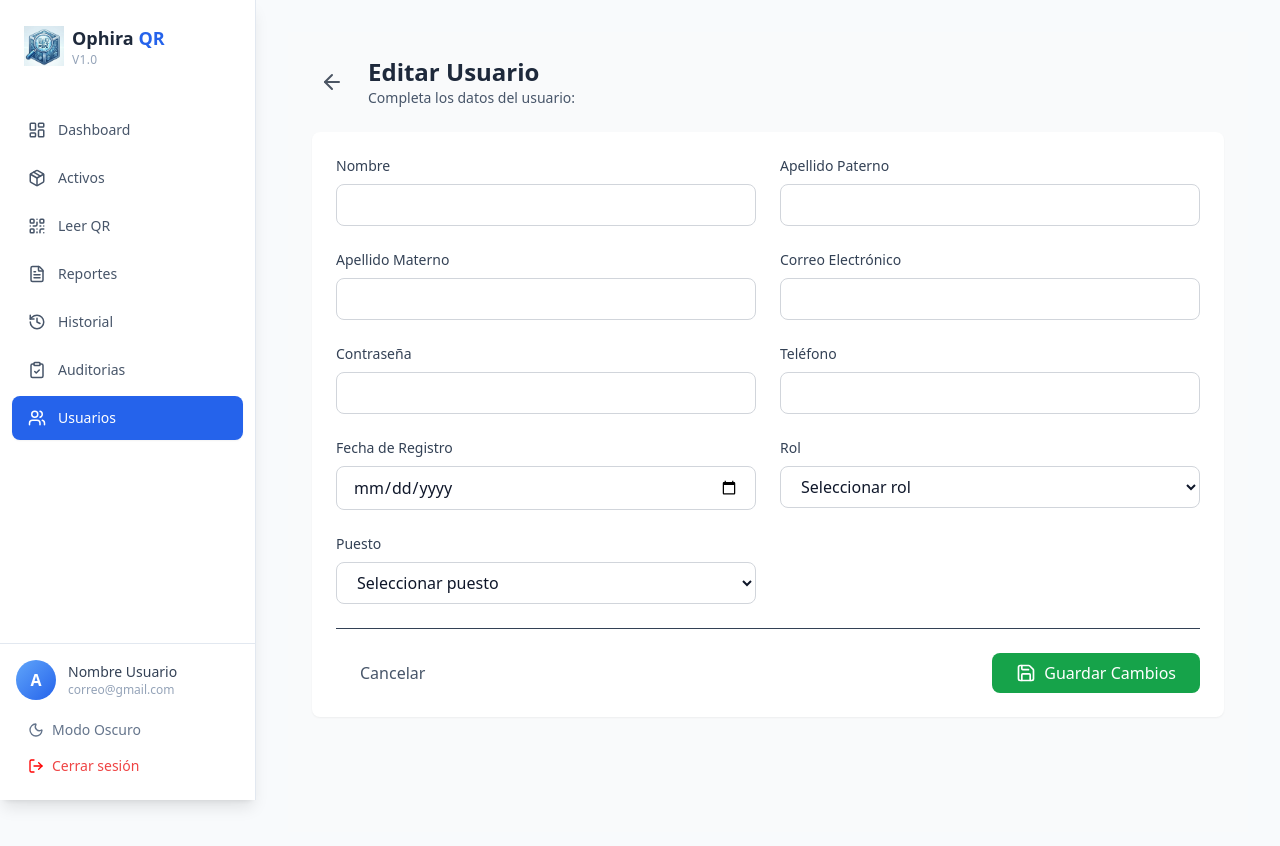
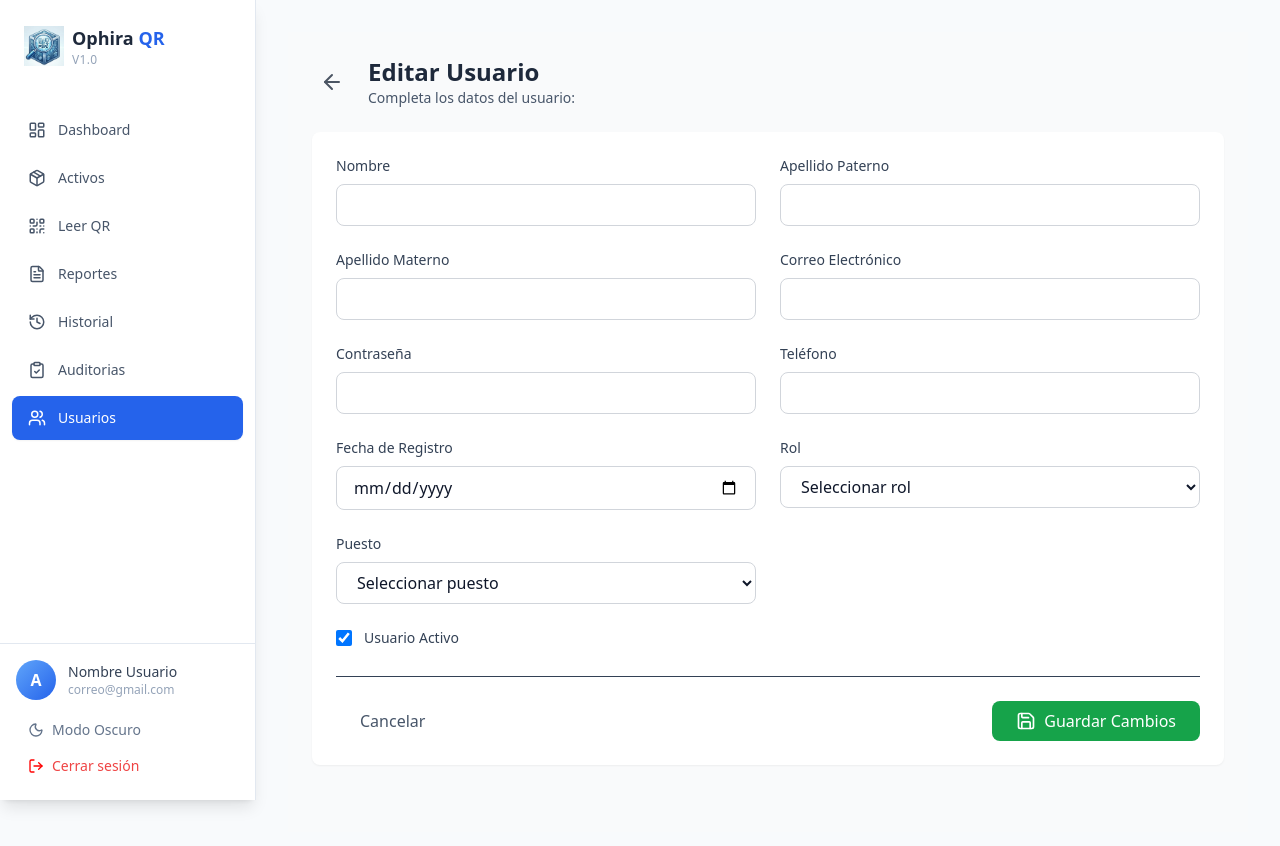
Before and after one commit to CaralbMen/Frontend_Ophira_Web, a React app in the folder Frontend/: page /usuarios/editar/1 in a window 1280 px wide. Shown: the top 846 px of the page. Built offline with nearby package versions, Linux system fonts and the light colour scheme; the HTML template or start-up script is replaced by a standard one.

Commit message:
Detalles a pantalla usuario

```diff
--- a/Frontend/src/pages/Usuarios.jsx
+++ b/Frontend/src/pages/Usuarios.jsx
@@ -22,7 +22,7 @@ const Usuarios = () => {
       nombre: 'Carlos Mendoza García',
       rol: 'Administrador',
       puesto: 'Director',
-      email: 'carlos.mendoza@institution.com',
+      email: 'carlos.mendoza@gmail.com',
       telefono: '+34 912 345 678',
       estado: 'Activo',
       estadoColor: 'green',
@@ -33,7 +33,7 @@ const Usuarios = () => {
       nombre_usuario: 'Daniyel',
       apaterno_usuario: 'Paulín',
       amaterno_usuario: 'López',
-      correo_usuario: 'daniyel.paulin@institution.com',
+      correo_usuario: 'daniyel.paulin@gmail.com',
       pwd_usuario: 'password123',
       telefono_usuario: '+34 912 345 679',
       fecha_registro_usuario: '2023-09-15',
@@ -42,7 +42,7 @@ const Usuarios = () => {
       nombre: 'Daniyel Paulín López',
       rol: 'Auditor',
       puesto: 'Coordinador',
-      email: 'daniyel.paulin@institution.com',
+      email: 'daniyel.paulin@gmail.com',
       telefono: '+34 912 345 679',
       estado: 'Activo',
       estadoColor: 'green',
@@ -53,7 +53,7 @@ const Usuarios = () => {
       nombre_usuario: 'María',
       apaterno_usuario: 'Rodríguez',
       amaterno_usuario: 'Fernández',
-      correo_usuario: 'maria.rodriguez@institution.com',
+      correo_usuario: 'maria.rodriguez@gmail.com',
       pwd_usuario: 'password123',
       telefono_usuario: '+34 912 345 680',
       fecha_registro_usuario: '2023-10-01',
@@ -62,7 +62,7 @@ const Usuarios = () => {
       nombre: 'María Rodríguez Fernández',
       rol: 'Usuario',
       puesto: 'Técnico',
-      email: 'maria.rodriguez@institution.com',
+      email: 'maria.rodriguez@gmail.com',
       telefono: '+34 912 345 680',
       estado: 'Activo',
       estadoColor: 'green',
@@ -73,16 +73,16 @@ const Usuarios = () => {
       nombre_usuario: 'Juan',
       apaterno_usuario: 'Pérez',
       amaterno_usuario: 'Sánchez',
-      correo_usuario: 'juan.perez@institution.com',
+      correo_usuario: 'juan.perez@gmail.com',
       pwd_usuario: 'password123',
       telefono_usuario: '+34 912 345 681',
       fecha_registro_usuario: '2023-11-12',
       FK_id_rol: '4',
       FK_id_puesto: '4',
       nombre: 'Juan Pérez Sánchez',
-      rol: 'Supervisor',
+      rol: 'Usuario',
       puesto: 'Asistente',
-      email: 'juan.perez@institution.com',
+      email: 'juan.perez@gmail.com',
       telefono: '+34 912 345 681',
       estado: 'Activo',
       estadoColor: 'green',
@@ -93,7 +93,7 @@ const Usuarios = () => {
       nombre_usuario: 'Ana',
       apaterno_usuario: 'Gómez',
       amaterno_usuario: 'Martínez',
-      correo_usuario: 'ana.gomez@institution.com',
+      correo_usuario: 'ana.gomez@gmail.com',
       pwd_usuario: 'password123',
       telefono_usuario: '+34 912 345 682',
       fecha_registro_usuario: '2023-12-05',
@@ -102,7 +102,7 @@ const Usuarios = () => {
       nombre: 'Ana Gómez Martínez',
       rol: 'Usuario',
       puesto: 'Consultor',
-      email: 'ana.gomez@institution.com',
+      email: 'ana.gomez@gmail.com',
       telefono: '+34 912 345 682',
       estado: 'Inactivo',
       estadoColor: 'red',
--- a/Frontend/src/pages/crudUsuarios/verUsuario.jsx
+++ b/Frontend/src/pages/crudUsuarios/verUsuario.jsx
@@ -21,7 +21,8 @@ const VerUsuario = () => {
     telefono_usuario: '',
     fecha_registro_usuario: '',
     FK_id_rol: '',
-    FK_id_puesto: ''
+    FK_id_puesto: '',
+    activo_usuario: true
   });
 
   useEffect(() => {
@@ -35,7 +36,8 @@ const VerUsuario = () => {
         telefono_usuario: usuarioExistente.telefono_usuario || '',
         fecha_registro_usuario: usuarioExistente.fecha_registro_usuario || '',
         FK_id_rol: usuarioExistente.FK_id_rol || '',
-        FK_id_puesto: usuarioExistente.FK_id_puesto || ''
+        FK_id_puesto: usuarioExistente.FK_id_puesto || '',
+        activo_usuario: usuarioExistente.activo_usuario ?? usuarioExistente.estado === 'Activo'
       });
     } else if (id && modo !== 'crear') {
       // fetchUsuario(id).then(data => setFormData(data));
@@ -43,10 +45,10 @@ const VerUsuario = () => {
   }, [id, usuarioExistente, modo]);
 
   const handleChange = (e) => {
-    const { name, value } = e.target;
+    const { name, type, value, checked } = e.target;
     setFormData(prev => ({
       ...prev,
-      [name]: value
+      [name]: type === 'checkbox' ? checked : value
     }));
   };
 
@@ -340,6 +342,28 @@ const VerUsuario = () => {
                   <option value="5">Consultor</option>
                 </select>
               </div>
+
+              {modo === 'editar' && (
+                <div className="md:col-span-2">
+                  <label
+                    className={`inline-flex items-center gap-3 text-sm font-medium ${
+                      isDark ? 'text-slate-300' : 'text-slate-700'
+                    } ${isReadOnly ? 'cursor-not-allowed opacity-60' : 'cursor-pointer'}`}
+                  >
+                    <input
+                      type="checkbox"
+                      name="activo_usuario"
+                      checked={Boolean(formData.activo_usuario)}
+                      onChange={handleChange}
+                      disabled={isReadOnly}
+                      className="h-4 w-4 rounded border-gray-300 text-green-600 focus:ring-green-500"
+                    />
+                    <span>
+                      Usuario {formData.activo_usuario ? 'Activo' : 'Inactivo'}
+                    </span>
+                  </label>
+                </div>
+              )}
             </div>
 
             <div className="flex items-center justify-between mt-6 pt-6 border-t border-slate-700">
```
